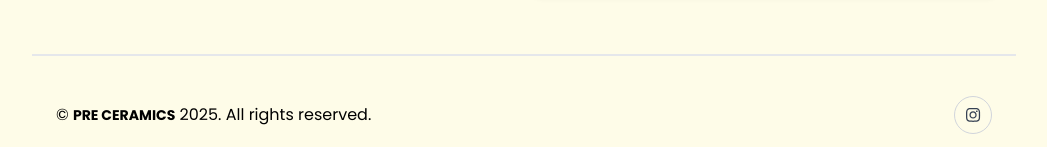
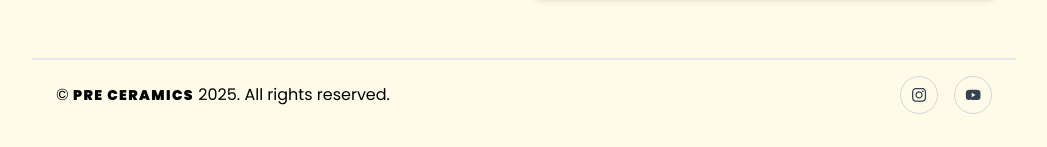
Before and after one commit to d3bn/preceramics-app, a Vue app: page / in a window 1280 px wide. Shown: the part 2382-2529 px from the top of the page, without its empty margins (116-1163 px from the left). Built offline with nearby package versions, Linux system fonts and the light colour scheme.

Commit message:
feat: update logo and social media list

```diff
--- a/src/components/Footer.vue
+++ b/src/components/Footer.vue
@@ -1,9 +1,11 @@
 <template>
   <footer
-    class="container mx-auto px-6 py-4 flex flex-col md:flex-row justify-between items-center pt-10 border-t-2 border-gray-200 mt-8">
-    <p>&copy; <span class="font-bold uppercase text-sm">Pre Ceramics</span> 2025. All rights reserved.</p>
-    <div class="flex space-x-4 mt-4 md:mt-0">
-      <a href="https://www.instagram.com/preciousgpottery/" rel="noopener noreferrer" alt="@preciousgpottery"
+    class="container mx-auto px-6 py-4 flex flex-col md:flex-row justify-between items-center border-t-2 border-gray-200 mt-8">
+    <p>&copy; <span class="font-black uppercase text-sm tracking-widest">Pre Ceramics</span> 2025. All rights reserved.
+    </p>
+    <div class="flex space-x-4 mt-4 md:mt-0 align-middle justify-center">
+      <a href="https://www.instagram.com/preciousgpottery/" rel="noopener noreferrer" target="_blank"
+        alt="@preciousgpottery"
         class="border border-gray-300 p-2 rounded-full aspect-square text-gray-700 transition-all duration-500 hover:text-blue-500 hover:border-blue-500 focus-within:outline-0 focus-within:text-blue-500 focus-within:border-blue-500">
         <svg xmlns="http://www.w3.org/2000/svg" width="20" height="20" viewBox="0 0 20 20" fill="none">
           <path
@@ -11,6 +13,15 @@
             fill="currentColor" />
         </svg>
       </a>
+
+      <a href="https://www.youtube.com/@preciousgpottery" rel="noopener noreferrer" target="_blank"
+        class="border border-gray-300 p-2 rounded-full aspect-square text-gray-700 transition-all duration-500 hover:text-blue-500 hover:border-blue-500 focus-within:outline-0 focus-within:text-blue-500 focus-within:border-blue-500">
+        <svg xmlns="http://www.w3.org/2000/svg" width="20" height="20" viewBox="0 0 20 20" fill="none">
+          <path fill-rule="evenodd" clip-rule="evenodd"
+            d="M15.9329 5.13919C16.5667 5.31036 17.0648 5.80978 17.2332 6.44286C17.5396 7.59178 17.5396 9.99044 17.5396 9.99044C17.5396 9.99044 17.5396 12.3891 17.2332 13.538C17.0625 14.1734 16.5643 14.6729 15.9329 14.8417C14.7869 15.1489 10.1889 15.1489 10.1889 15.1489C10.1889 15.1489 5.5932 15.1489 4.44487 14.8417C3.81106 14.6705 3.3129 14.1711 3.14451 13.538C2.83813 12.3891 2.83813 9.99044 2.83813 9.99044C2.83813 9.99044 2.83813 7.59178 3.14451 6.44286C3.31524 5.80744 3.8134 5.30801 4.44487 5.13919C5.5932 4.83203 10.1889 4.83203 10.1889 4.83203C10.1889 4.83203 14.7869 4.83203 15.9329 5.13919ZM12.5393 9.99044L8.72007 12.2015V7.77936L12.5393 9.99044Z"
+            fill="currentColor" />
+        </svg>
+      </a>
     </div>
   </footer>
 </template>
--- a/src/components/Header.vue
+++ b/src/components/Header.vue
@@ -19,7 +19,7 @@ const visibility = ref<boolean>(false);
 
 <template>
   <header class="flex justify-between align-center py-10 px-5">
-    <RouterLink :to="ROUTE.HOME" class="text-primary font-black uppercase tracking-widest text-2xl">PreCeramics</RouterLink>
+    <RouterLink :to="ROUTE.HOME" class="text-primary font-black uppercase tracking-widest text-3xl">Pre Ceramics</RouterLink>
     <button type="button" aria-label="menu" @click="visibility = !visibility"
       class="group flex cursor-pointer items-center justify-center">
       <div class="space-y-2">
```
Lines whose indentation alone changed are shown as unchanged.
